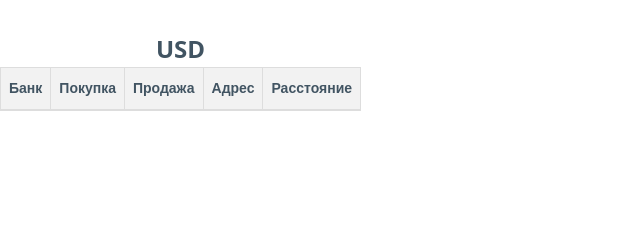
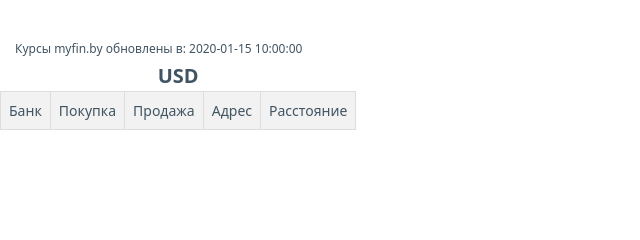
Before and after one commit to amstel1/elasticity, a FastAPI app: template templates/detail.html in a window 1280 px wide. Shown: the part 973-1213 px from the top of the page, without its empty margins (0-640 px from the left). Before the commit the page ends 1084 px from the top, so only its background shows below. Run offline with FastAPI, Linux system fonts and the light colour scheme; the template is opened without the code that fills it: most values are stand-ins (such as "Sample title", 1, 10 or a date in 2020); lists and menus that the app fills with data are empty.

Commit message:
Update competitors.html
upd 2

```diff
--- a/templates/competitors.html
+++ b/templates/competitors.html
@@ -1,63 +1,31 @@
+{# competitors.html #}
 <style>
     .narrow-col {
+        width: 15px; /* This style will be overridden by table-layout: auto; but we keep it just in case */
         white-space: nowrap; /* Prevent text wrapping in narrow columns */
     }
     .content-table {
         table-layout: auto; /* Makes columns adjust to content width */
         width: auto; /* Ensures the table itself fits content */
-        border-collapse: collapse; /* Collapses borders for a cleaner look */
-        margin-bottom: 20px; /* Add some space between tables */
-        font-family: sans-serif; /* Use a cleaner font */
+        border-collapse: collapse; /* Optional: collapses borders for a cleaner look */
     }
 
-    .content-table thead tr { /* Style table header row */
-        background-color: #f0f0f0; /* Light gray background for header */
-    }
-
-    .content-table th {
-        padding: 10px 8px; /* Slightly increased padding for headers */
-        border: 1px solid #ddd;
-        border-bottom-width: 2px; /* Stronger bottom border for header */
-        font-weight: bold; /* Ensure header text is bold */
-        text-align: left; /* Align header text to the left */
-        white-space: nowrap; /* Prevent header text wrapping too */
-    }
-
+    .content-table th,
     .content-table td {
-        padding: 8px;
-        border: 1px solid #ddd;
-        white-space: nowrap; /* Prevent text wrapping by default */
-    }
-
-    .content-table td.narrow-col { /* Apply narrow-col specific style */
-        text-align: right; /* Right-align numbers in narrow columns */
-    }
-
-    .content-table th:first-child, /* Style for the first column header ("Банк") */
-    .content-table td:first-child { /* Style for the first column data cells ("Bank") */
-        max-width: 200px; /* Increased max-width for "Банк" column */
-        overflow: hidden; /* In case bank names are still too long */
-        text-overflow: ellipsis; /* Show ellipsis (...) if bank name is truncated */
-        white-space: nowrap; /* Keep bank name on one line */
-    }
-
-    .currency-header { /* Style for the currency name above the table */
-        padding: 0.5rem 1rem;
-        font-size: 1.2em; /* Slightly larger currency name */
-        font-weight: bold;
-        text-align: center;
-        margin-bottom: 0.5rem; /* Space between currency name and table */
+        padding: 8px; /* Optional: adds some padding for better readability */
+        border: 1px solid #ddd; /* Optional: adds borders for visual structure */
+        white-space: nowrap; /* Prevent text wrapping by default, adjust if needed for specific columns */
     }
 </style>
-{# ... HTML remains mostly the same, but use class 'currency-header' for the <strong> element ... #}
+{% if datetimes.myfin_calc_datetime %}<span style="padding-left: 1px; margin-left: 14px; font-size: 12px">Курсы myfin.by обновлены в: {{datetimes.myfin_calc_datetime[:19]}}</span>{% endif %}
 <div style="display: flex;">
     {% for currency, body in competitors.items() %}
-        <div style="margin-right: 20px; text-align: center;">
-            <strong class="currency-header">{{ currency | upper }}</strong>  {# Added class 'currency-header' #}
-            <table class="content-table">
+        <div style="margin-right: 20px; text-align: center;"> <!-- Add margin for spacing -->
+            <strong style="padding: 1rem;">{{ currency | upper }}</strong>
+            <table class="content-table"> <!-- Added class 'content-table' here -->
                 <thead>
                     <tr>
-                        <th>Банк</th>
+                        <th style="max-width: 100px;">Банк</th>
                         <th class="narrow-col">Покупка</th>
                         <th class="narrow-col">Продажа</th>
                         <th>Адрес</th>
@@ -65,7 +33,16 @@
                     </tr>
                 </thead>
                 <tbody>
-                {# ... table body content ... #}
+                {% for sell_item in body if sell_item.operation_type == 'покупка' %}
+                    {% set buy_item = body | selectattr('ranking', '==', sell_item.ranking) | selectattr('operation_type', '==', 'продажа') | first %}
+                    <tr>
+                        <td style="max-width: 100px;">{{ sell_item.bank_name }} </td>
+                        <td class="narrow-col" {% if buy_item.rank_max == 1 %} style="background-color: lightgreen;"{% endif %} {% if buy_item.rank_min == 1 %} style="background-color: lightcoral;"{% endif %}>{{ buy_item.value | round(3) }} </td>
+                        <td class="narrow-col" {% if sell_item.rank_max == 1 %} style="background-color: lightgreen;"{% endif %} {% if sell_item.rank_min == 1 %} style="background-color: lightcoral;"{% endif %}>{{ sell_item.value | round(3) }} </td>
+                        <td>{{ sell_item.department_address }}</td>
+                        <td class="narrow-col">{{ sell_item.distance }}</td>
+                     </tr>
+                {% endfor %}
                 </tbody>
             </table>
         </div>
```
